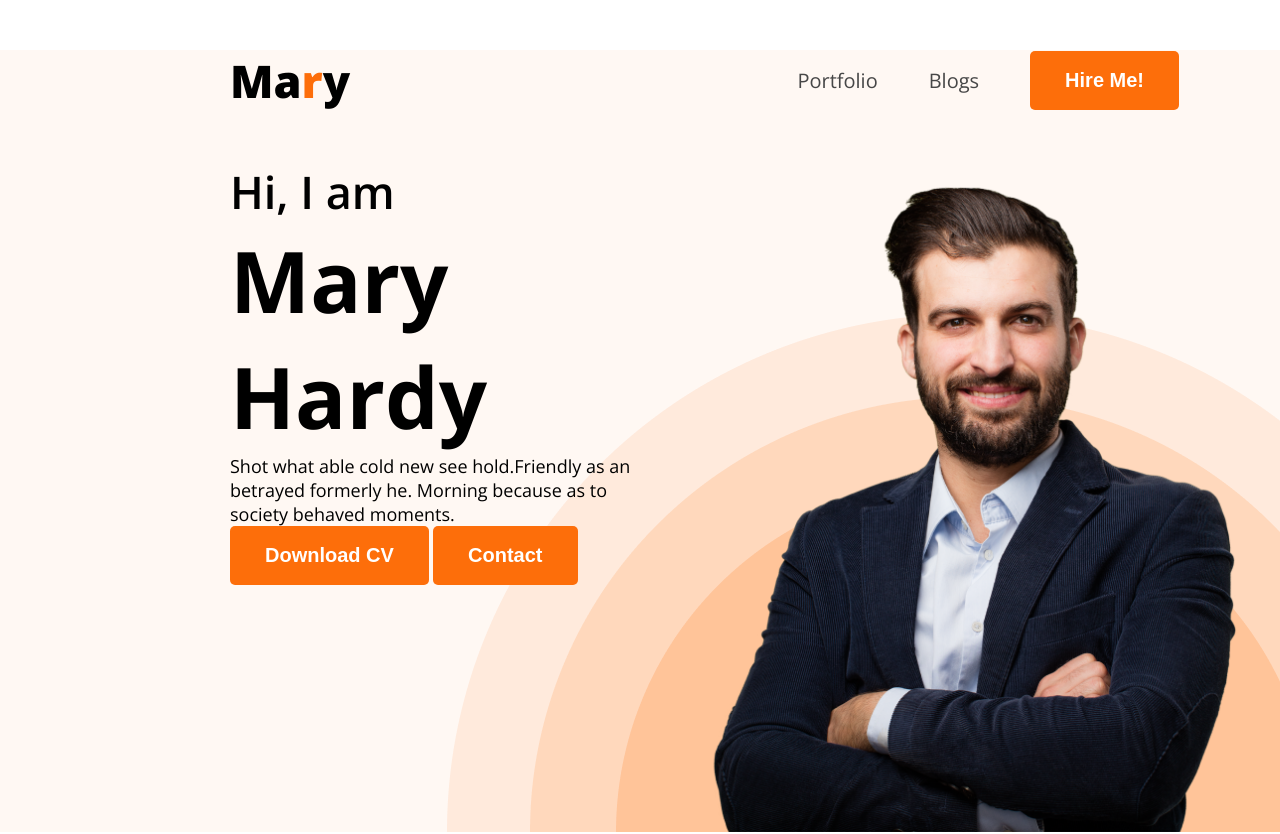
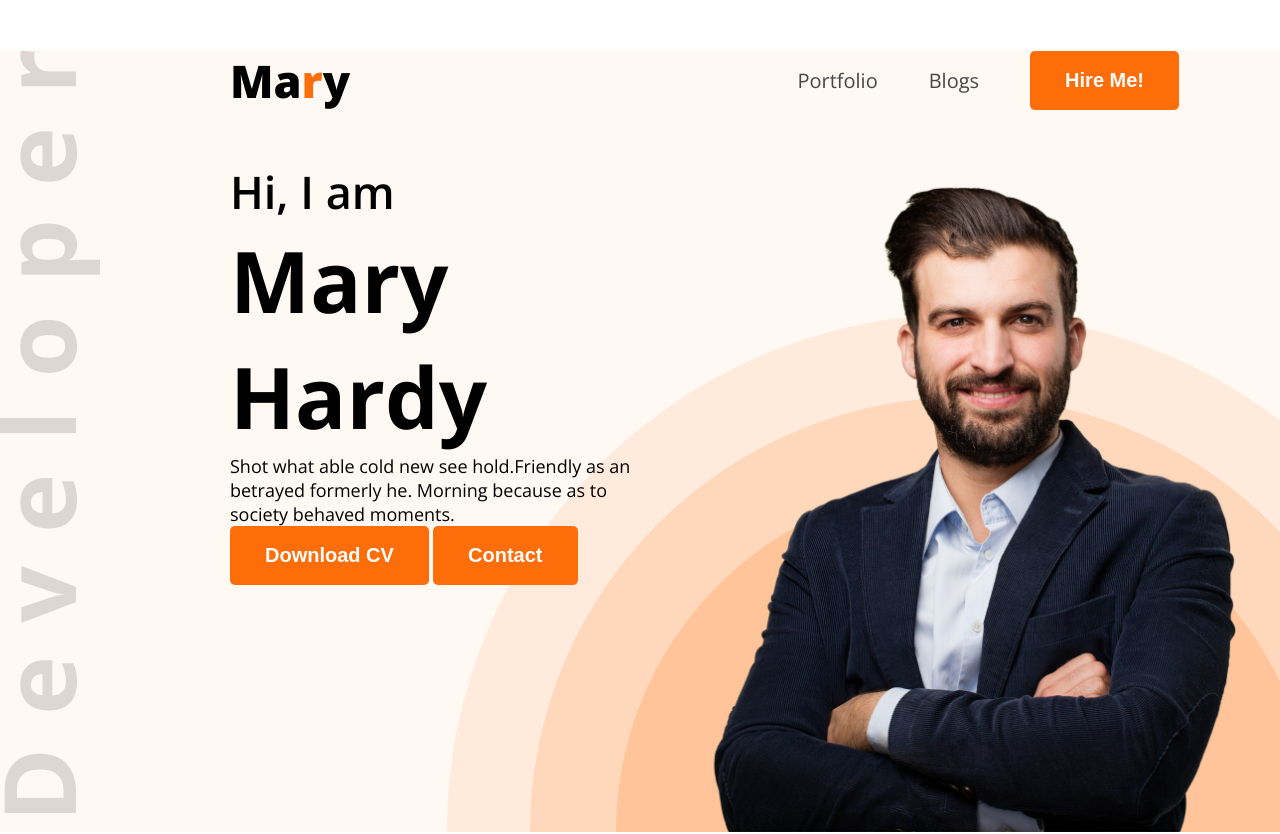
Before and after one commit to bornilshopno/web-developer-portfolio-ph10-m1, a plain HTML site: page index.html in a window 1280 px wide. Shown: the top 834 px of the page. Drawn offline with nearby package versions, Linux system fonts and the light colour scheme; the site is published under a folder, as on GitHub Pages, so addresses that start at the root find nothing.

Commit message:
developer image link changed in css

```diff
--- a/styles/portfolio.css
+++ b/styles/portfolio.css
@@ -56,7 +56,7 @@
 }
 /*header styles*/
 .header{
-    background-image: url("/images/developer.png"), url("../images/header_bg.png");
+    background-image: url("../images/developer.png"), url("../images/header_bg.png");
     background-repeat: no-repeat;
     background-position: top left, bottom right;
 }
```
